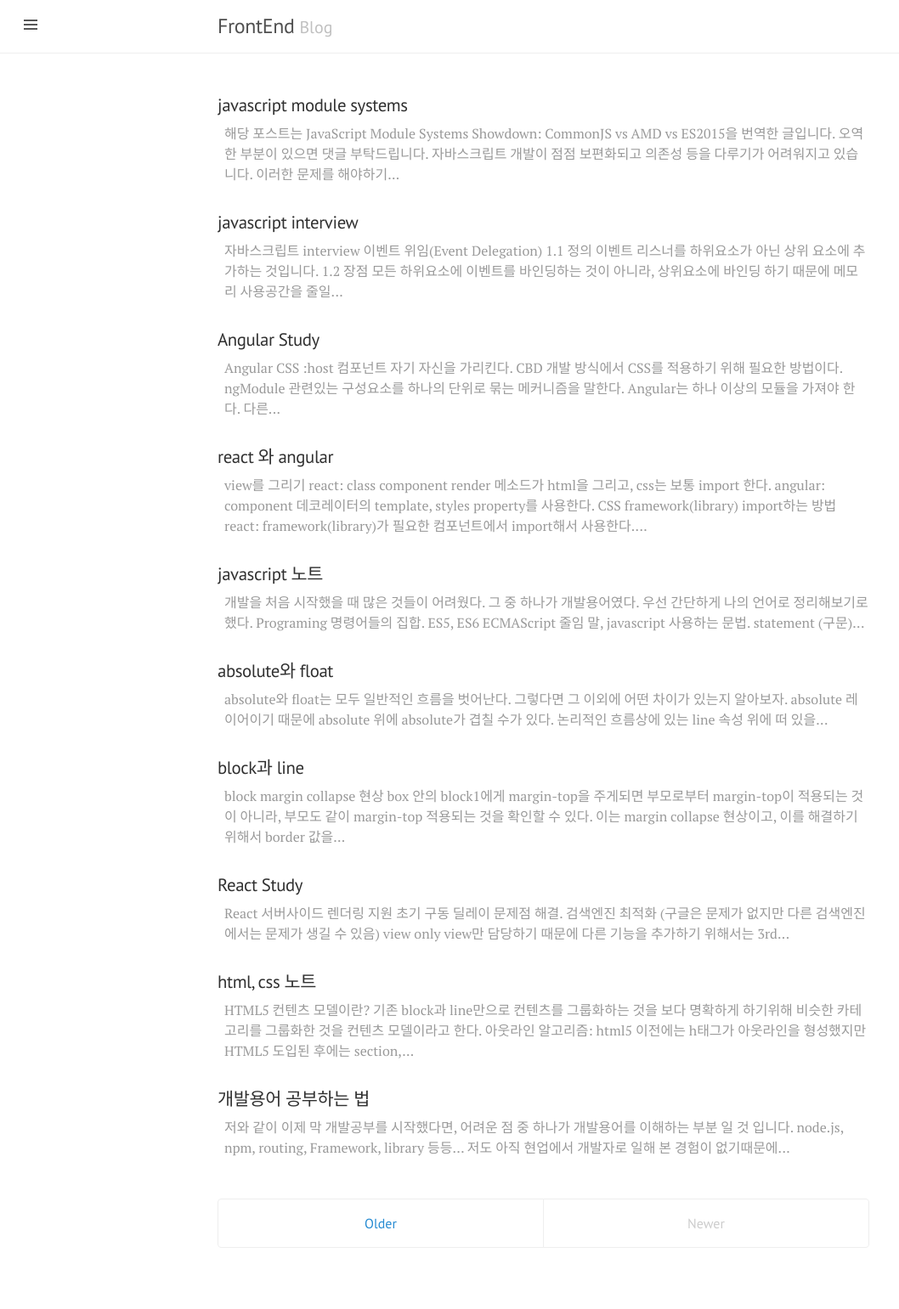
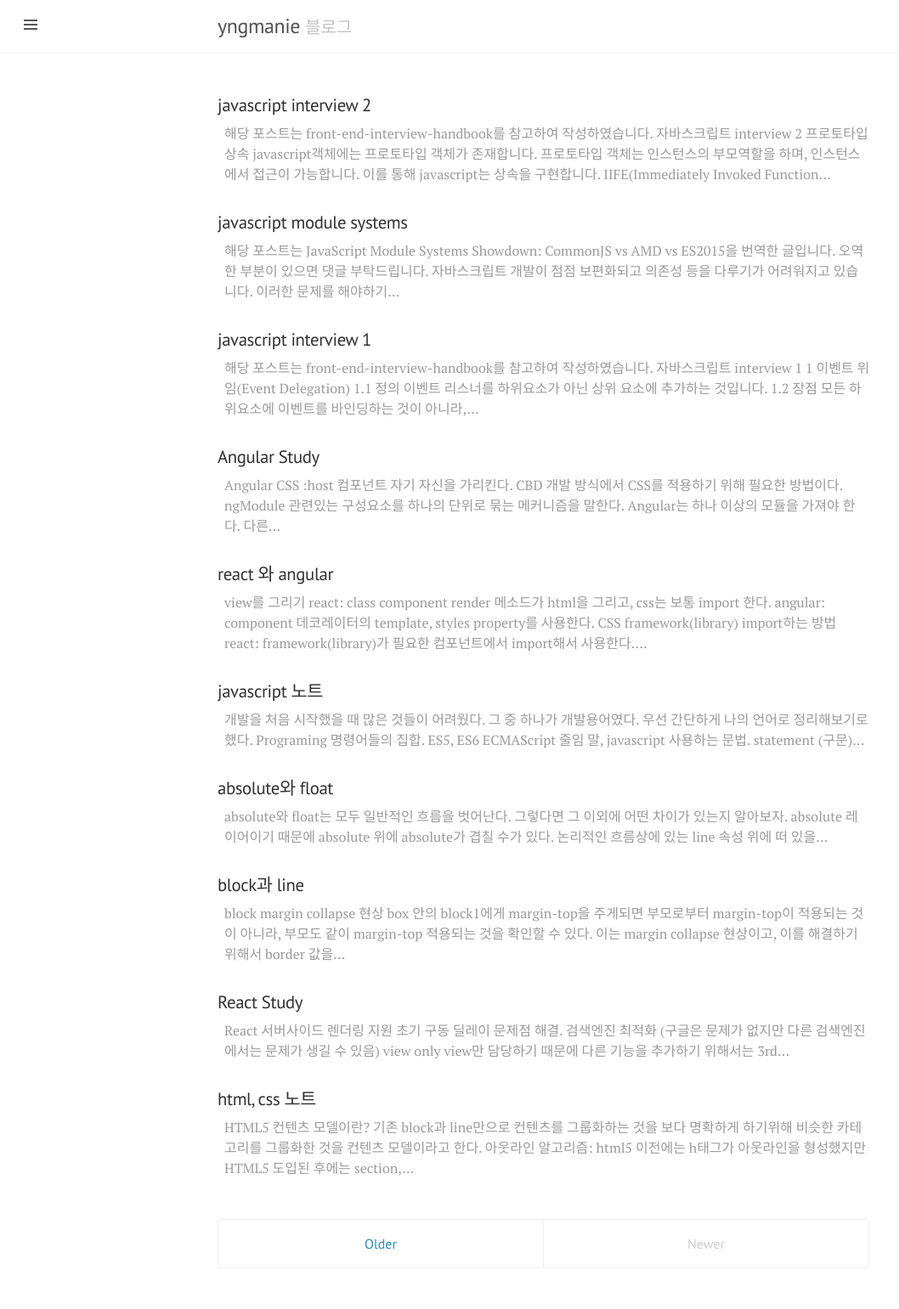
Before and after one commit to austinpark420/austinpark420.github.io, a Jekyll site: the page built from index.html, in a window 1280 px wide. Shown: the whole page at 85% size, without its empty margins (0-1058 px from the left). Built offline with Jekyll 4.4.1, drawn with Linux system fonts in a browser that asks for light colours; the list of posts is cut into pages by our own code; before the commit the page ends 1517 px from its top, so only the background shows below that.

Commit message:
edit layout and typo

```diff
--- a/_config.yml
+++ b/_config.yml
@@ -2,21 +2,21 @@
 # Use of `relative_permalinks` ensures post links from the index work properly.
 
 # Setup
-title:               FrontEnd
-tagline:             Blog
-description:         Front End Dev
-url:                 https://austinpark420.github.io
-baseurl:             ''
-paginate:            10
+title: yngmanie
+tagline: 블로그
+description: Front End Dev
+url: https://austinpark420.github.io
+baseurl: ""
+paginate: 10
 
 # About/contact
 author:
-  name:              박용민
+  name: 박용민
   url:
-  email:             austin.park420@gmail.com
+  email: austin.park420@gmail.com
 
 # Custom vars
-version:             1.0.0
+version: 1.0.0
 
 # Archive
 plugins:
--- a/_posts/2019-03-02-javascript_interview.md
+++ /dev/null
@@ -1,35 +0,0 @@
----
-layout: post
-title: javascript interview
-permalink: posts/javascript_interview
-tag: javascript
----
-
-# 자바스크립트 interview
-
-1. 이벤트 위임(Event Delegation)
-
-- 1.1 정의
-  > 이벤트 리스너를 하위요소가 아닌 상위 요소에 추가하는 것입니다.
-- 1.2 장점
-  > 모든 하위요소에 이벤트를 바인딩하는 것이 아니라, 상위요소에 바인딩 하기 때문에 메모리 사용공간을 줄일 수 있습니다.
-
----
-
-2. Lexical 스코프
-
-- 2.1 정의
-  > 함수를 어디서 호출했는지가 아니라, 어디서 정의를 했는지에 따라 스코프가 결정되는 것입니다.
-  > javascipt의 상위 스코프를 결정할 때 Laxical 스코프 방식를 따릅니다.
-
----
-
-3. This가 동작하는 방법
-
-- 3.1 정의
-  > This는 함수 호출 패턴에 따라 다르게 정의됩니다.
-- 3.2 This가 정의되는 호출패턴
-  1. 기본적으로 This는 전역객체에 바인딩 됩니다. ex. 전역함수, 콜백함수, 내부함수(일반함수, 메소드, 콜백함수 어디에서 선언이 되어 있던지 상관없이 전역객체에 바인딩 됩니다.)
-  2. 메소드 내부의 This는 메소드가 속해있는 객체에 바인딩 됩니다.
-  3. 생성자함수 안에 This는 새로 생성될 인스턴스에 바인딩 됩니다.
-  4. apply/call/bind는 바인딩할 객체를 임의적으로 선택해서 This를 바인딩 시킵니다.
--- /dev/null
+++ b/_posts/2019-03-02-javascript_interview_1.md
@@ -0,0 +1,39 @@
+---
+layout: post
+title: javascript interview 1
+permalink: posts/javascript_interview_1
+tag: javascript
+---
+
+> 해당 포스트는 [front-end-interview-handbook](https://github.com/yangshun/front-end-interview-handbook/blob/master/Translations/Korean/questions/javascript-questions.md#%ED%94%84%EB%A1%9C%ED%86%A0%ED%83%80%EC%9E%85-%EC%83%81%EC%86%8D%EC%9D%B4-%EC%96%B4%EB%96%BB%EA%B2%8C-%EC%9E%91%EB%8F%99%ED%95%98%EB%8A%94%EC%A7%80-%EC%84%A4%EB%AA%85%ED%95%98%EC%84%B8%EC%9A%94)를 참고하여 작성하였습니다.
+
+# 자바스크립트 interview 1
+
+1 이벤트 위임(Event Delegation)
+
+- 1.1 정의
+  > 이벤트 리스너를 하위요소가 아닌 상위 요소에 추가하는 것입니다.
+- 1.2 장점
+  > 모든 하위요소에 이벤트를 바인딩하는 것이 아니라, 상위요소에 바인딩 하기 때문에 메모리 사용공간을 줄일 수 있습니다.
+
+---
+
+2 Lexical 스코프
+
+- 2.1 정의
+  > 함수를 어디서 호출했는지가 아니라, 어디서 정의를 했는지에 따라 스코프가 결정되는 것입니다.
+  > javascipt의 상위 스코프를 결정할 때 Laxical 스코프 방식를 따릅니다.
+
+---
+
+3 This가 동작하는 방법
+
+- 3.1 정의
+  > This는 함수 호출 패턴에 따라 다르게 정의됩니다.
+- 3.2 This가 정의되는 호출패턴
+  1.  기본적으로 This는 전역객체에 바인딩 됩니다. ex. 전역함수, 콜백함수, 내부함수(일반함수, 메소드, 콜백함수 어디에서 선언이 되어 있던지 상관없이 전역객체에 바인딩 됩니다.)
+  2.  메소드 내부의 This는 메소드가 속해있는 객체에 바인딩 됩니다.
+  3.  생성자함수 안에 This는 새로 생성될 인스턴스에 바인딩 됩니다.
+  4.  apply/call/bind는 바인딩할 객체를 임의적으로 선택해서 This를 바인딩 시킵니다.
+
+---
--- /dev/null
+++ b/_posts/2019-03-11-javascript_interview_2.md
@@ -0,0 +1,21 @@
+---
+layout: post
+title: javascript interview 2
+permalink: posts/javascript_interview_2
+tag: javascript
+---
+
+> 해당 포스트는 [front-end-interview-handbook](https://github.com/yangshun/front-end-interview-handbook/blob/master/Translations/Korean/questions/javascript-questions.md#%ED%94%84%EB%A1%9C%ED%86%A0%ED%83%80%EC%9E%85-%EC%83%81%EC%86%8D%EC%9D%B4-%EC%96%B4%EB%96%BB%EA%B2%8C-%EC%9E%91%EB%8F%99%ED%95%98%EB%8A%94%EC%A7%80-%EC%84%A4%EB%AA%85%ED%95%98%EC%84%B8%EC%9A%94)를 참고하여 작성하였습니다.
+
+# 자바스크립트 interview 2
+
+- 프로토타입 상속
+
+  - javascript객체에는 프로토타입 객체가 존재합니다. 프로토타입 객체는 인스턴스의 부모역할을 하며, 인스턴스에서 접근이 가능합니다. 이를 통해 javascript는 상속을 구현합니다.
+
+---
+
+- IIFE(Immediately Invoked Function Expressions)는 무엇인가요?
+  - 즉시실행함수 표현식을 의미합니다. 익명 함수이며 즉시 실행되고 그 밖에 다른 곳에서 호출되지 않습니다.
+
+---
```
Also changed, not shown: _posts/2019-03-04-javascript module systems.md (+8 -12 lines).
